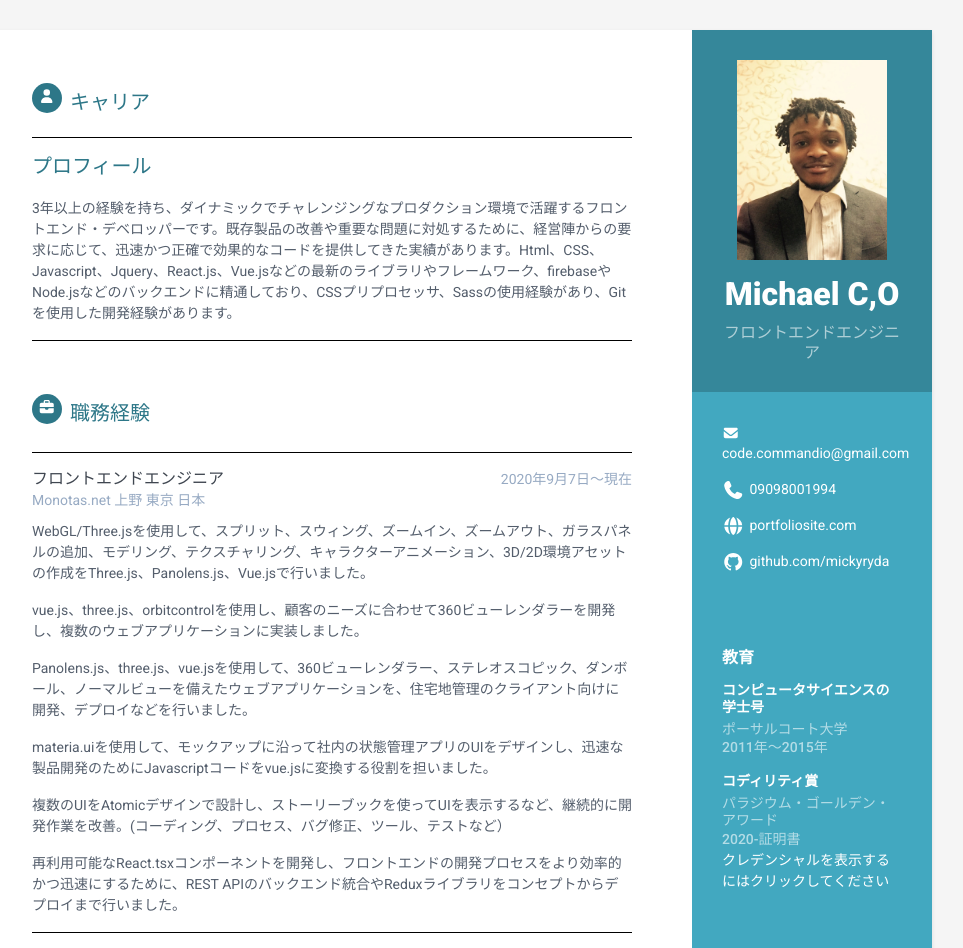
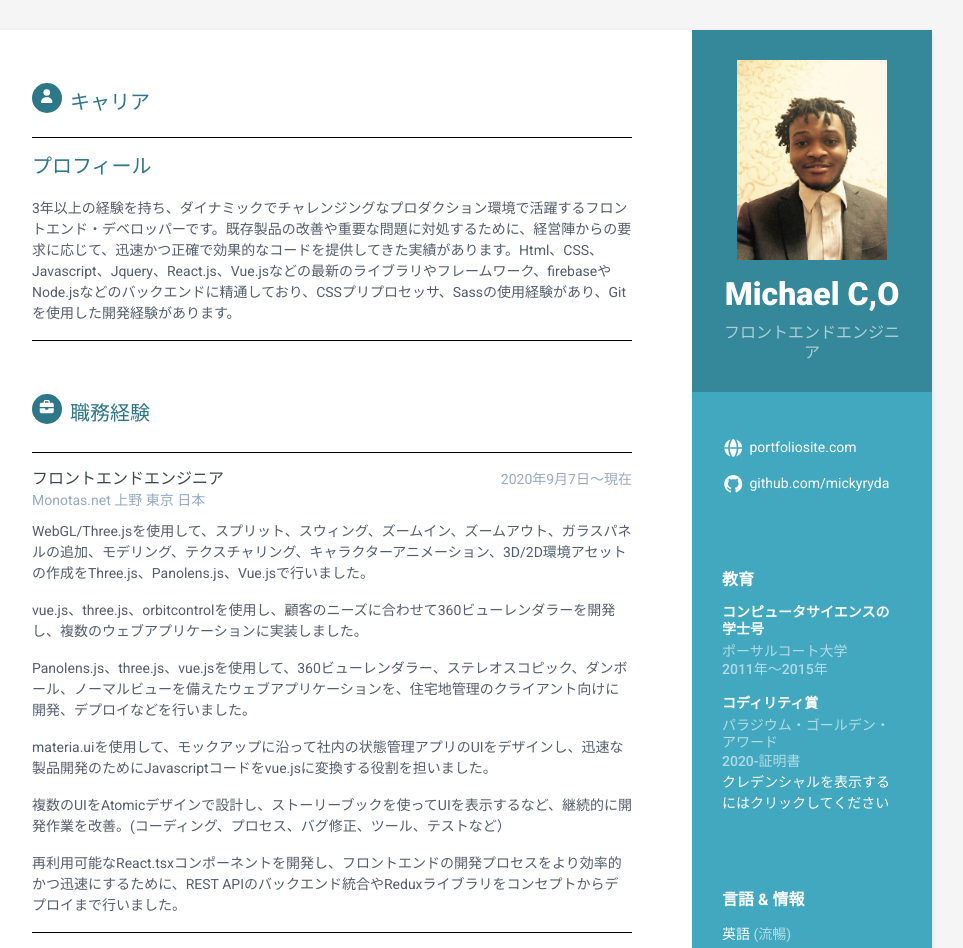
Before and after one commit to mickyryda/Michael-Resume, a plain HTML site: page index.html in a window 1280 px wide. Shown: the top 948 px of the page, without its empty margins (188-1151 px from the left). Drawn offline with Linux system fonts and the light colour scheme.

Commit message:
updated file

```diff
--- a/index.html
+++ b/index.html
@@ -42,13 +42,13 @@
 
         <div class="contact-container container-block">
           <ul class="list-unstyled contact-list">
-            <li class="email">
-              <i class="fas fa-envelope"></i
-              ><a href="mailto: code.commandio@gmail.com"target=_blank>code.commandio@gmail.com</a>
+            <li class="">
+              <i class=""></i
+              ><a href="mailto:"target=_blank></a>
             </li>
             <li class="phone">
-              <i class="fas fa-phone"></i
-              ><a href="tel:09098001994"target=_blank>09098001994</a>
+              <i class=""></i
+              ><a href="tel:"target=_blank></a>
             </li>
             <li class="website">
               <i class="fas fa-globe"></i
```
